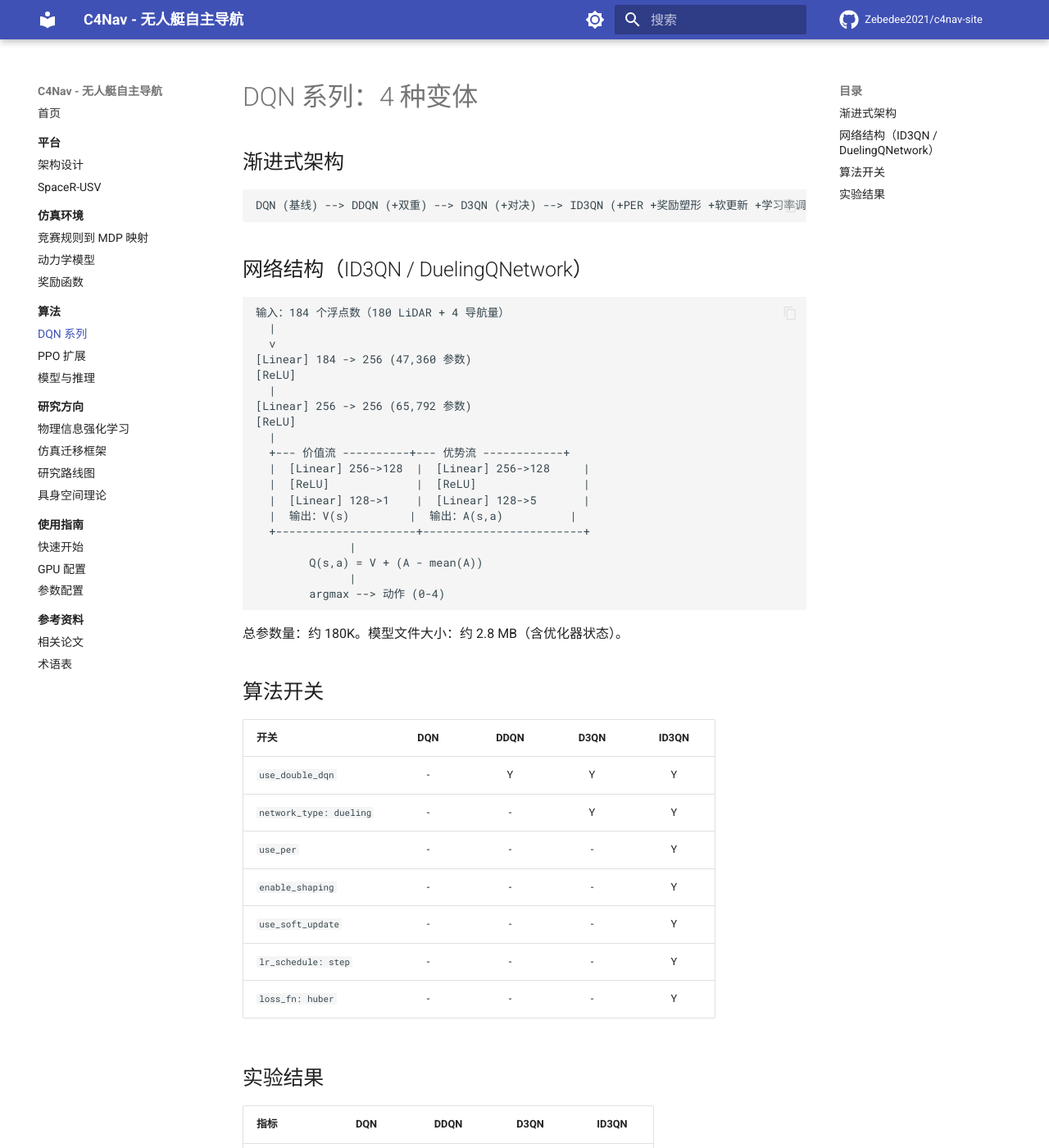
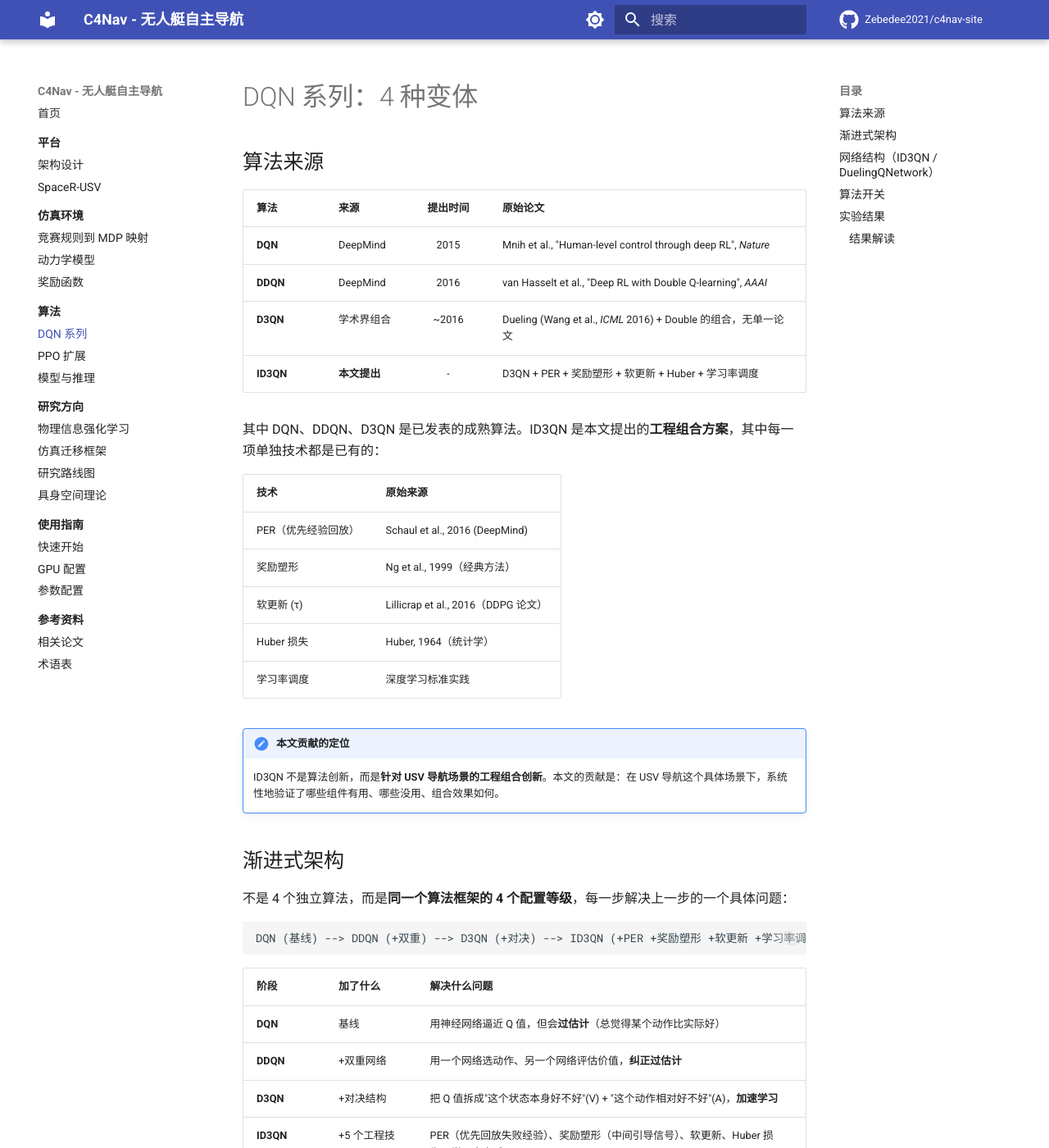
Before and after one commit to Zebedee2021/c4nav-site, an MkDocs documentation site: the page built from docs/algorithms/dqn-family.md, in a window 1280 px wide and 1400 px high. Shown: the whole window at 82% size. Built offline with MkDocs 1.6.1 and Material for MkDocs 9.7.7, drawn with Linux system fonts in a browser that asks for light colours; comment, search, counter and statistics services are not loaded; some of the changed text lies outside the part shown.

Commit message:
docs: enrich DQN family page with algorithm origins and interpretation
Add algorithm source table (DQN/DDQN/D3QN are published, ID3QN is our
engineering combination), per-stage problem-solving explanation,
network structure annotations, and experiment result interpretation
highlighting that reward engineering matters more than architecture.

🤖 Generated with [Qoder][https://qoder.com]

````diff
--- a/docs/algorithms/dqn-family.md
+++ b/docs/algorithms/dqn-family.md
@@ -1,10 +1,41 @@
 # DQN 系列：4 种变体
 
+## 算法来源
+
+| 算法 | 来源 | 提出时间 | 原始论文 |
+|------|------|:-------:|---------|
+| **DQN** | DeepMind | 2015 | Mnih et al., "Human-level control through deep RL", *Nature* |
+| **DDQN** | DeepMind | 2016 | van Hasselt et al., "Deep RL with Double Q-learning", *AAAI* |
+| **D3QN** | 学术界组合 | ~2016 | Dueling (Wang et al., *ICML* 2016) + Double 的组合，无单一论文 |
+| **ID3QN** | **本文提出** | - | D3QN + PER + 奖励塑形 + 软更新 + Huber + 学习率调度 |
+
+其中 DQN、DDQN、D3QN 是已发表的成熟算法。ID3QN 是本文提出的**工程组合方案**，其中每一项单独技术都是已有的：
+
+| 技术 | 原始来源 |
+|------|---------|
+| PER（优先经验回放） | Schaul et al., 2016 (DeepMind) |
+| 奖励塑形 | Ng et al., 1999（经典方法） |
+| 软更新 (τ) | Lillicrap et al., 2016（DDPG 论文） |
+| Huber 损失 | Huber, 1964（统计学） |
+| 学习率调度 | 深度学习标准实践 |
+
+!!! note "本文贡献的定位"
+    ID3QN 不是算法创新，而是**针对 USV 导航场景的工程组合创新**。本文的贡献是：在 USV 导航这个具体场景下，系统性地验证了哪些组件有用、哪些没用、组合效果如何。
+
 ## 渐进式架构
+
+不是 4 个独立算法，而是**同一个算法框架的 4 个配置等级**，每一步解决上一步的一个具体问题：
 
 ```
 DQN (基线) --> DDQN (+双重) --> D3QN (+对决) --> ID3QN (+PER +奖励塑形 +软更新 +学习率调度)
 ```
+
+| 阶段 | 加了什么 | 解决什么问题 |
+|------|---------|------------|
+| **DQN** | 基线 | 用神经网络逼近 Q 值，但会**过估计**（总觉得某个动作比实际好） |
+| **DDQN** | +双重网络 | 用一个网络选动作、另一个网络评估价值，**纠正过估计** |
+| **D3QN** | +对决结构 | 把 Q 值拆成"这个状态本身好不好"(V) + "这个动作相对好不好"(A)，**加速学习** |
+| **ID3QN** | +5 个工程技巧 | PER（优先回放失败经验）、奖励塑形（中间引导信号）、软更新、Huber 损失、学习率衰减 |
 
 ## 网络结构（ID3QN / DuelingQNetwork）
 
@@ -12,27 +43,30 @@ DQN (基线) --> DDQN (+双重) --> D3QN (+对决) --> ID3QN (+PER +奖励塑形
 输入：184 个浮点数（180 LiDAR + 4 导航量）
   |
   v
-[Linear] 184 -> 256 (47,360 参数)
+[Linear] 184 -> 256 (47,360 参数)        ← 共享层：提取通用特征
 [ReLU]
   |
 [Linear] 256 -> 256 (65,792 参数)
 [ReLU]
   |
-  +--- 价值流 ----------+--- 优势流 ------------+
+  +--- 价值流 ----------+--- 优势流 ------------+     ← 分叉（D3QN 的核心）
   |  [Linear] 256->128  |  [Linear] 256->128     |
   |  [ReLU]             |  [ReLU]                |
   |  [Linear] 128->1    |  [Linear] 128->5       |
   |  输出：V(s)         |  输出：A(s,a)          |
+  |  "状态值多少分"      |  "每个动作比平均好多少"  |
   +---------------------+------------------------+
               |
-        Q(s,a) = V + (A - mean(A))
+        Q(s,a) = V + (A - mean(A))       ← 合并：状态价值 + 动作优势
               |
-        argmax --> 动作 (0-4)
+        argmax --> 动作 (0-4)             ← 选 Q 值最大的动作
 ```
 
-总参数量：约 180K。模型文件大小：约 2.8 MB（含优化器状态）。
+总参数量：约 180K（对比：GPT 有数十亿参数）。模型文件大小：约 2.8 MB（含优化器状态）。网络很小，所以训练快、推理快。
 
 ## 算法开关
+
+4 种算法在**同一份代码**（1 个 `DQNAgent` 类）中实现，通过 YAML 配置开关组合切换：
 
 | 开关 | DQN | DDQN | D3QN | ID3QN |
 |------|:---:|:----:|:----:|:-----:|
@@ -52,3 +86,13 @@ DQN (基线) --> DDQN (+双重) --> D3QN (+对决) --> ID3QN (+PER +奖励塑形
 | 平均奖励 | -57.4 | -101.4 | -101.2 | **84.0** |
 | 平均步数 | 275 | 115 | 163 | **86** |
 | 收敛轮次 | - | - | - | **Ep 294** |
+
+### 结果解读
+
+DDQN 和 D3QN 比 DQN 基线**还差**（4% 和 2% vs 20%），这不是 bug，而是一个重要发现：
+
+- 在 USV 导航这种**稀疏奖励**问题中，单纯改进网络结构或降低过估计**不够**
+- 真正的突破来自 ID3QN 的**工程组合拳**：PER 让智能体优先复习失败经验，奖励塑形提供中间引导信号，两者缺一不可
+- 消融实验也证实了这一点：去掉奖励塑形，成功率从 83% 直接跌到 2%（详见[奖励函数](../environment/reward.md)页面的消融结果）
+
+这个实证结论对 USV 领域有参考价值 -- 在稀疏奖励的导航任务中，**奖励工程比网络架构更重要**。
````
